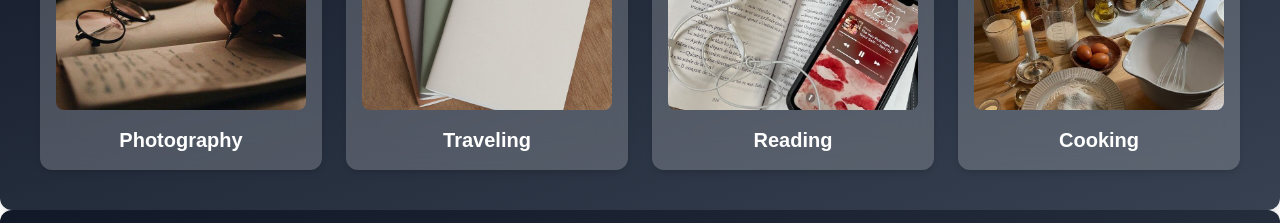
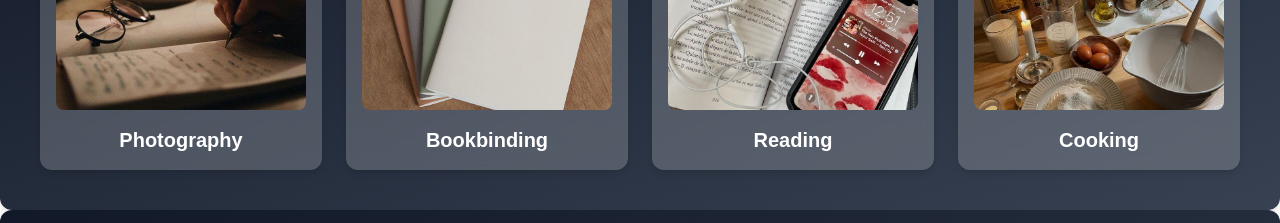
Before and after one commit to fitrisetia/cv-fitrisetia, a Next.js app: page / in a window 1280 px wide. Shown: the part 1880-2103 px from the top of the page. Built offline with nearby package versions, Linux system fonts and the light colour scheme.

Commit message:
Update hobbies.tsx

```diff
--- a/app/components/hobbies.tsx
+++ b/app/components/hobbies.tsx
@@ -9,7 +9,7 @@ export default function HobbiesGallery() {
   // Object array hobbies beserta gambar
   const hobbies = [
     { name: "Photography", image: photographyImg },
-    { name: "Traveling", image: travelImg },
+    { name: "Bookbinding", image: travelImg },
     { name: "Reading", image: readingImg },
     { name: "Cooking", image: cookingImg },
   ];
```
